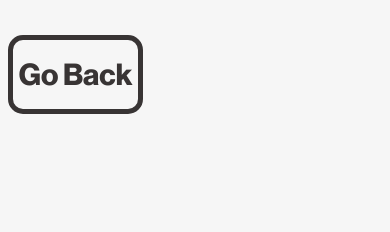
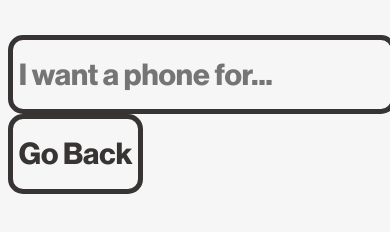
Before and after one commit to a1exanderklein/verizon-hack, a plain HTML site: page index.html in a window 390 px wide. Both pictures are taken after a click on the button "Somewhat comfortable". Shown: the part 202-434 px from the top of the page. Drawn offline with Linux system fonts and the light colour scheme.

Commit message:
Phone Goal IP

```diff
--- a/index.html
+++ b/index.html
@@ -19,6 +19,7 @@
 
     <section id="questionPhoneGoal" style="display: none;">
         <h1>What are you looking for in a phone?</h1>
+        <input type="text" id="phoneGoalInput" onkeydown="checkEnter(event)" placeholder="I want a phone for...">
         <button onclick="goBack()">Go Back</button>
     </section>
 
--- a/script.js
+++ b/script.js
@@ -3,6 +3,8 @@ let currentSectionId = 'questionIntro'; // Initialize with the ID of the home pa
 let prevSectionId = '';
 
 let experience = '';
+
+let phoneGoal = '';
 
 function setExperience(level) {
     experience = level;
@@ -45,6 +47,29 @@ function goBack() {
     document.getElementById(currentSectionId).style.display = 'block';
 }
 
+function checkEnter(event) {
+    if (event.key === "Enter") {
+        submitPhoneGoal(); // Call the submission function when Enter is pressed
+    }
+}
+
+function submitPhoneGoal() {
+    // Get the user's input from the input field
+    phoneGoal = document.getElementById('phoneGoalInput').value;
+
+    // You can do something with the user's input here
+    console.log('User entered: ' + phoneGoal);
+
+    // If you want to continue to the next step or section, you can call goSection here
+    // Example: goSection('nextSectionId');
+
+    // Clear the input field
+    document.getElementById('phoneGoalInput').value = '';
+
+    // You can add more logic here based on the user's input
+}
+
+
 const apiKey = 'bwjqON0lPNGXld4_-jtlgl9lC_M_xOKIxD0KU50THCNs09-VpuvKDihbJXLwQ_3tm4ZYdQ.'; // Replace with your actual API key
 document.getElementById('askButton').addEventListener('click', () => {
     const question = document.getElementById('questionInput').value;
--- a/style.css
+++ b/style.css
@@ -35,3 +35,15 @@ button:hover {
     background-color: transparent;
     transition: all 0.1s ease;
 }
+
+input {
+    border: #383434;
+    border-style: solid;
+    border-width: 5px;
+    border-radius: 15px;
+    padding: 2vh 1.5vw ;
+    background-color: transparent;
+    font-family: 'Neue Haas Grotesk Display Bold';
+    font-size: 30px;
+    color: #383434;
+}
```
